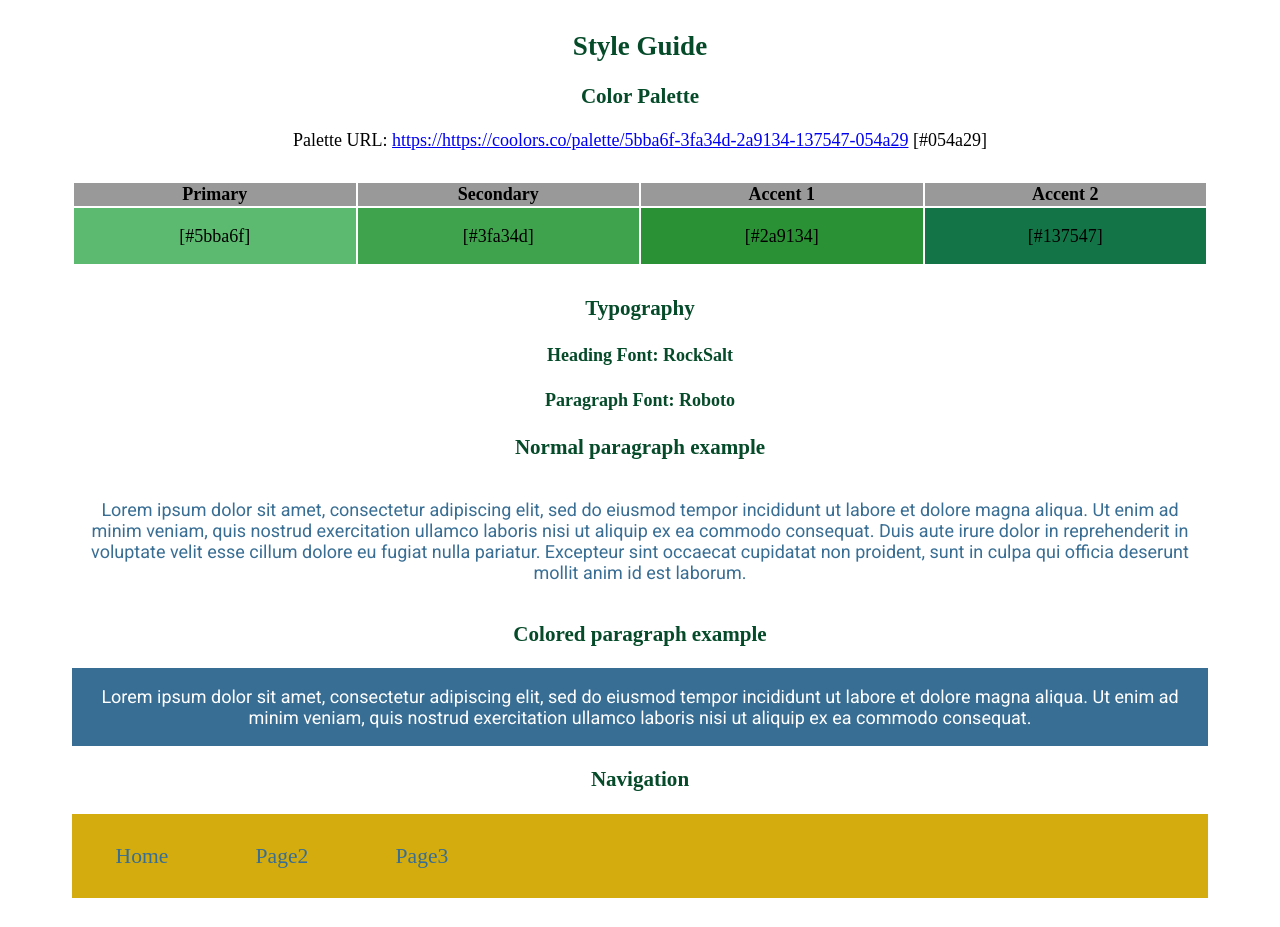
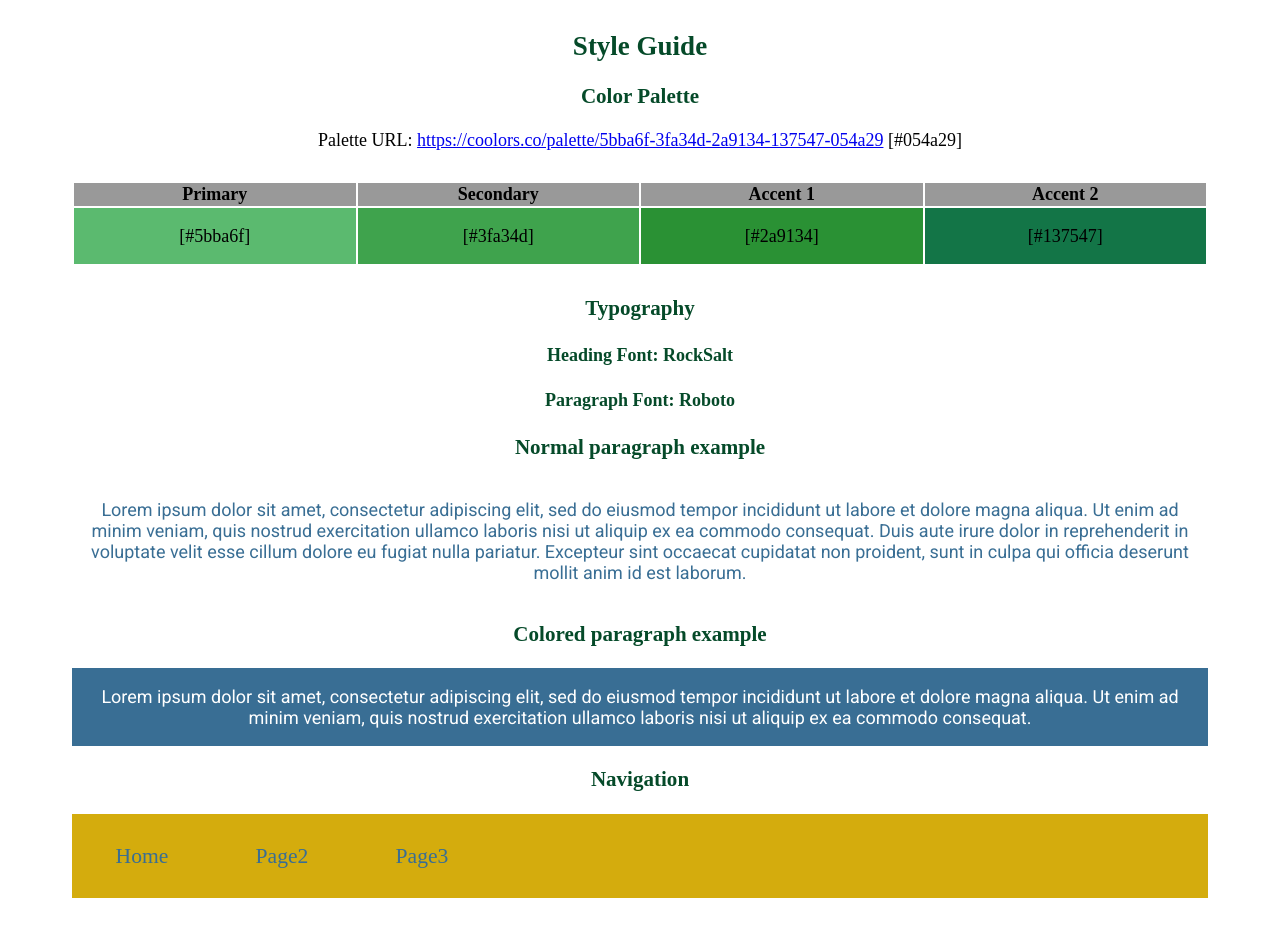
Before and after one commit to Patrickmugish/wdd130, a plain HTML site: page kwita-izina/site-plan.html in a window 1280 px wide. Shown: the part 2100-3027 px from the top of the page. Drawn offline with Linux system fonts and the light colour scheme; files that its build step writes are made by us from their sources.

Commit message:
Issue resolved

```diff
--- a/kwita-izina/site-plan.html
+++ b/kwita-izina/site-plan.html
@@ -47,7 +47,7 @@
       <!--  The colors you choose for a website are one of the most important decisions you will make. Follow the instructions on the activity in iLearn then return and replace the color codes below with the hex color codes (the 6 digit numbers that show at the bottom of each color) for the colors you have chosen below.  You should have at least 2 colors but do not have to fill in all 4 if you do not need them.  -->
 
       <!-- Copy and paste the URL to your finished palette below Make sure to paste it into both spots -->
-      Palette URL: <a href="https://https://coolors.co/palette/5bba6f-3fa34d-2a9134-137547-054a29" target="_blank">https://https://coolors.co/palette/5bba6f-3fa34d-2a9134-137547-054a29</a>
+      Palette URL: <a href="https://coolors.co/palette/5bba6f-3fa34d-2a9134-137547-054a29" target="_blank">https://coolors.co/palette/5bba6f-3fa34d-2a9134-137547-054a29</a>
 
 
       <table class="colors">
```
